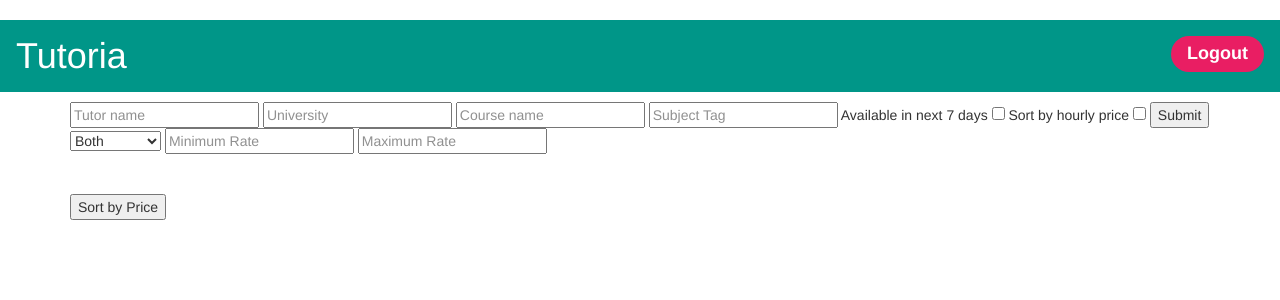
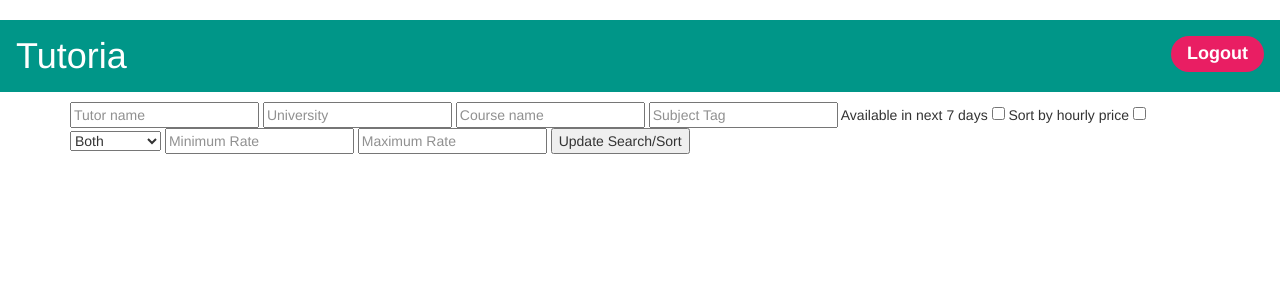
Before and after one commit to The-Tutoria-Project/The-Tutoria-Project, a Django app: template main/templates/main/search.html in a window 1280 px wide. Shown: the part 51-351 px from the top of the page. Run offline with Django 3.2, Linux system fonts and the light colour scheme; the template is opened without the code that fills it, so the values that code supplies are empty; some libraries are stand-ins or nearby versions.

Commit message:
Some things left

```diff
--- a/main/templates/main/search.html
+++ b/main/templates/main/search.html
@@ -12,7 +12,7 @@
 
 
 
-    <button id="search_submit" type="submit" >Submit</button>
+
     <br>
     <select name="TutorType">
       <option value=2>Both</option>
@@ -22,7 +22,7 @@
     </select>
     <input  id="min_price" type="number" name="min_price"  placeholder="Minimum Rate" >
     <input  id="max_price" type="number" name="max_price"  placeholder="Maximum Rate" >
-
+<button id="search_submit" type="submit" >Update Search/Sort</button>
 
 
 </form>
@@ -32,7 +32,6 @@
 
 <br>
 <br>
-<button id="sortByPrice" onclick="sortList()" >Sort by Price</button>
 <p id='debug'></p>
 {% for tutor in tutors %}
 <ul class="w3-ul w3-card-4" id='list'>
```
